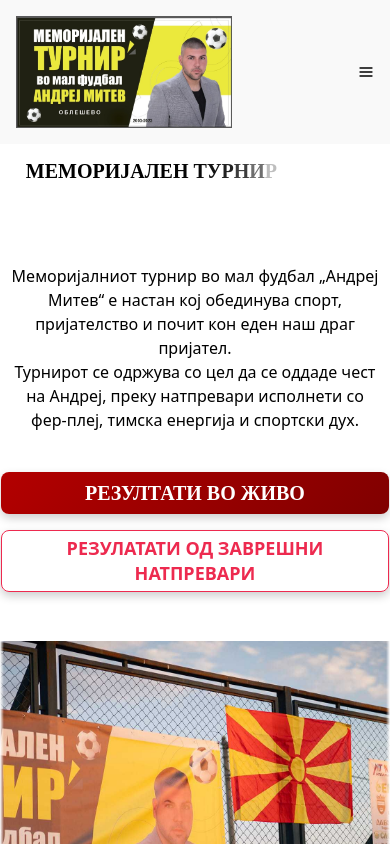
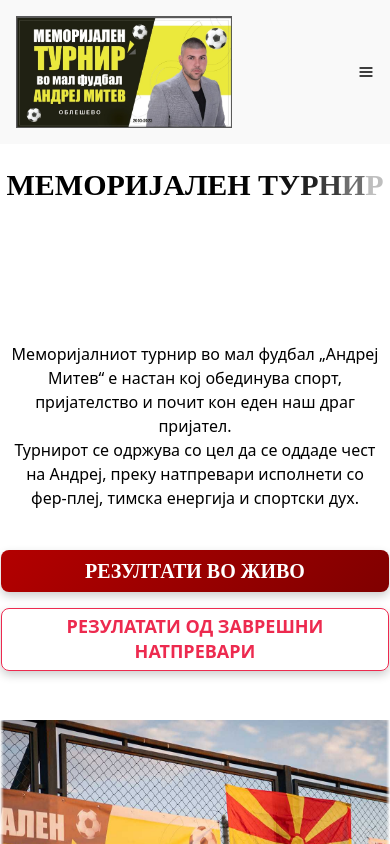
Before and after one commit to nikol4e2/QuickKickFECopy, a React (Create React App) app in the folder frontend/app/: page / in a window 390 px wide. Shown: the top 844 px of the page. Built offline with nearby package versions, Linux system fonts and the light colour scheme; no server answers.

Commit message:
changed font size for phone on hero text

```diff
--- a/frontend/app/src/components/homeComponents/hero/hero.css
+++ b/frontend/app/src/components/homeComponents/hero/hero.css
@@ -277,7 +277,7 @@
 
 @media (max-width: 767px) {
     .hero-text1 {
-        font-size: 28px; /* намалено за tablet/mobilni */
+        font-size: 30px; /* намалено за tablet/mobilni */
     }
     .get-results-button{
         font-size: 1rem;
@@ -286,7 +286,7 @@
 
 @media (max-width: 479px) {
     .hero-text1 {
-        font-size: 20px; /* уште помал font за телефони */
+        font-size: 30px; /* уште помал font за телефони */
         line-height: 1.3; /* за да не зафаќа премногу простор */
     }
     .get-results-button
```
